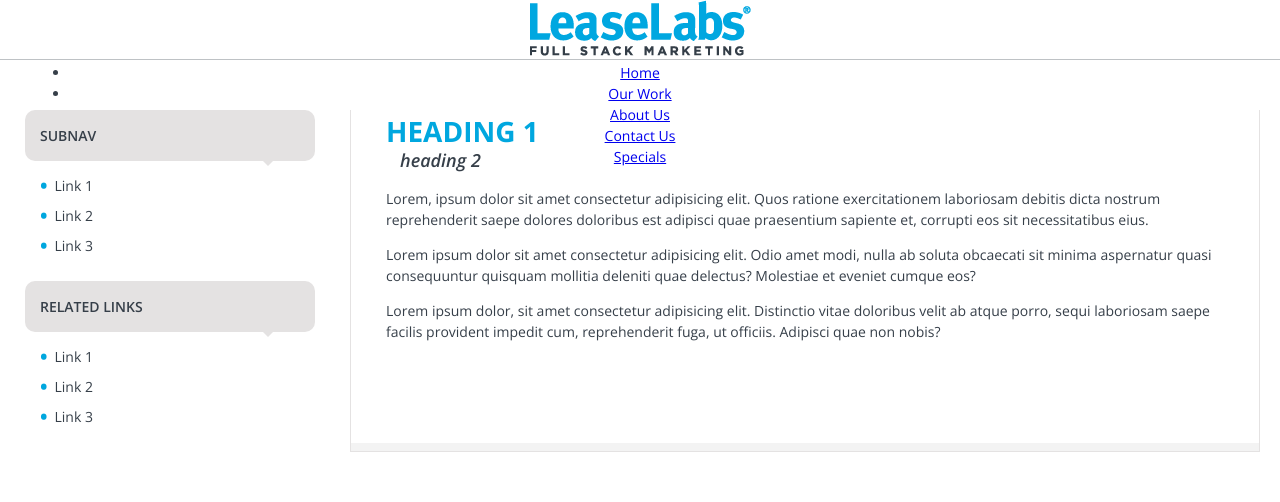
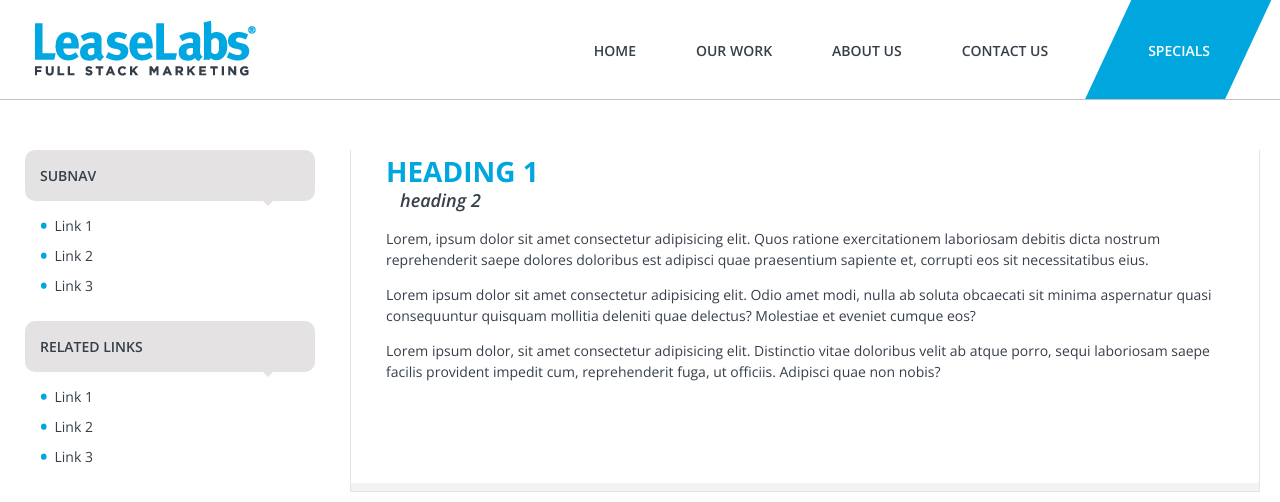
Before and after one commit to leoaviles1/ll-front-end-dev-test, a website: page index.html in a window 1280 px wide. Drawn offline with nearby package versions, Linux system fonts and the light colour scheme.

Commit message:
Added top nav list item styling with hover effect. Also added the blue after pseudo element on the last list item.

```diff
--- a/index.html
+++ b/index.html
@@ -12,8 +12,6 @@
   </head>
   <body>
     <header>
-      <div class="row">
-        <div class="column">
       <div class="mobile-menu">
         <nav class="mobile-nav">
           <ul class="menu">
@@ -43,8 +41,8 @@
         </a>
       </div>
 
-          <nav>
-            <ul class="top-nav">
+      <nav class="top-nav">
+        <ul class="menu">
           <li><a href="#" class="nav-link">Home</a></li>
           <li><a href="#" class="nav-link">Our Work</a></li>
           <li><a href="#" class="nav-link">About Us</a></li>
@@ -52,8 +50,6 @@
           <li><a href="#" class="nav-link">Specials</a></li>
         </ul>
       </nav>
-        </div>
-      </div>
     </header>
 
     <section class="section-main">
--- a/sass/layout/_header.scss
+++ b/sass/layout/_header.scss
@@ -2,13 +2,91 @@ header {
   height: 6rem;
   border-bottom: 0.1rem solid #bec2c5;
 
-  .logo {
-    width: 22.1rem;
-    padding: 2rem;
-    padding-left: 2rem;
+  .logo-container {
+    float: left;
+    height: 6rem;
+    padding: 0.5rem 1.7rem;
 
-    img {
-      max-width: 100%;
+    .logo {
+      width: 18.5rem;
+      display: block;
+
+      img {
+        max-width: 100%;
+        max-height: 100%;
+      }
+    }
+  }
+
+  @include respond(med-land) {
+    height: 10rem;
+
+    .logo-container {
+      height: 10rem;
+      padding: 2rem 3.5rem;
+
+      .logo {
+        width: 22.1rem;
+      }
+    }
+  }
+
+  .top-nav {
+    display: none;
+
+    @include respond(med-land) {
+      float: right;
+      display: block;
+
+      .menu {
+        display: flex;
+        flex-direction: row;
+        list-style: none;
+        padding-right: 3rem;
+        align-items: center;
+        height: 10rem;
+
+        li {
+          padding: 0 3rem;
+
+          .nav-link {
+            text-decoration: none;
+            color: $default-text-color;
+            font-weight: 600;
+            text-transform: uppercase;
+            transition: 0.5s ease;
+
+            &:hover {
+              color: $primary-color;
+            }
+          }
+
+          &:last-child {
+            padding: 0 4rem 0 7rem;
+            .nav-link {
+              color: $background-color;
+              position: relative;
+
+              &:hover {
+                color: $default-text-color;
+              }
+
+              &:after {
+                content: "";
+                background-color: $primary-color;
+                width: 100%;
+                height: 10rem;
+                position: absolute;
+                left: -4rem;
+                top: -4.1rem;
+                z-index: -1;
+                padding: 0 7rem;
+                transform: skewx(-25deg);
+              }
+            }
+          }
+        }
+      }
     }
   }
 
```
Also changed, not shown: css/style.css. Lines whose indentation alone changed are shown as unchanged.
